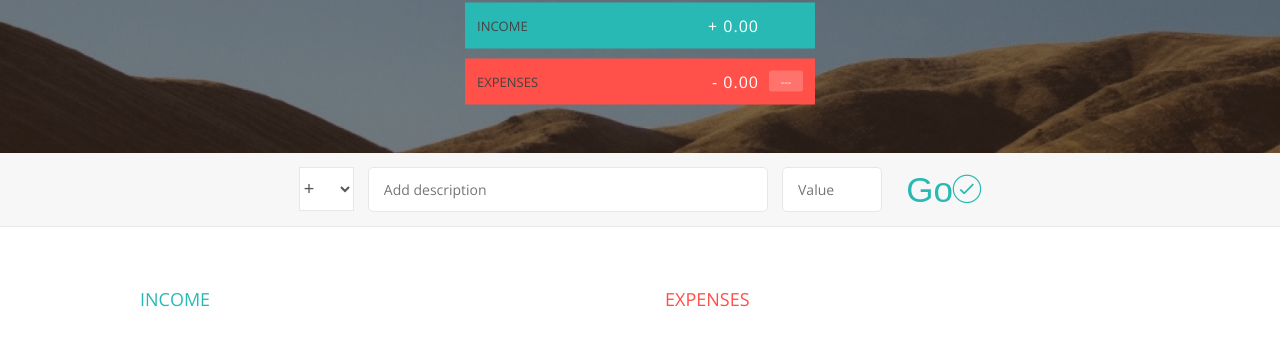
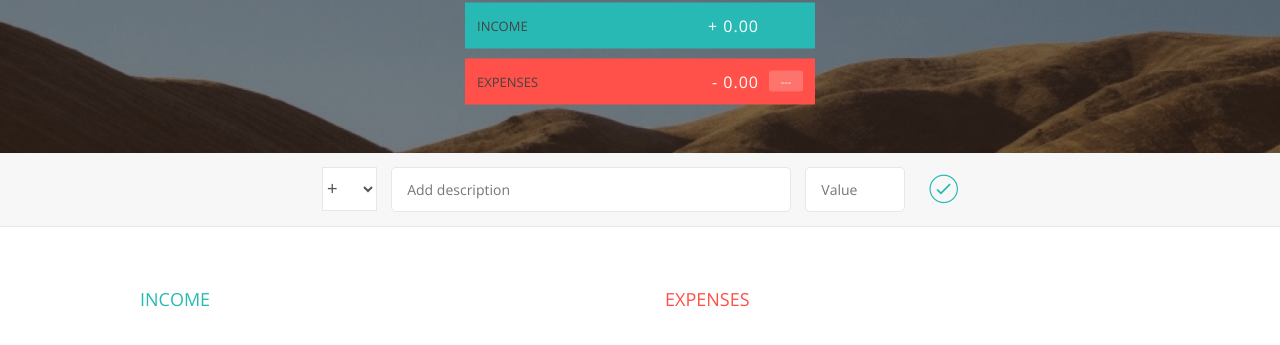
Before and after one commit to rifat-H/Budgetti, a plain HTML site: page index.html in a window 1280 px wide. Shown: the part 167-512 px from the top of the page. Drawn offline with nearby package versions, Linux system fonts and the light colour scheme.

Commit message:
go text removed from button

```diff
--- a/index.html
+++ b/index.html
@@ -48,7 +48,7 @@
                 </select>
                 <input type="text" class="add__description" placeholder="Add description">
                 <input type="text" class="add__value" placeholder="Value">
-                <button class="add__btn">Go<i class="ion-ios-checkmark-outline"></i></button>
+                <button class="add__btn"><i class="ion-ios-checkmark-outline"></i></button>
             </div>
         </div>
 
```
